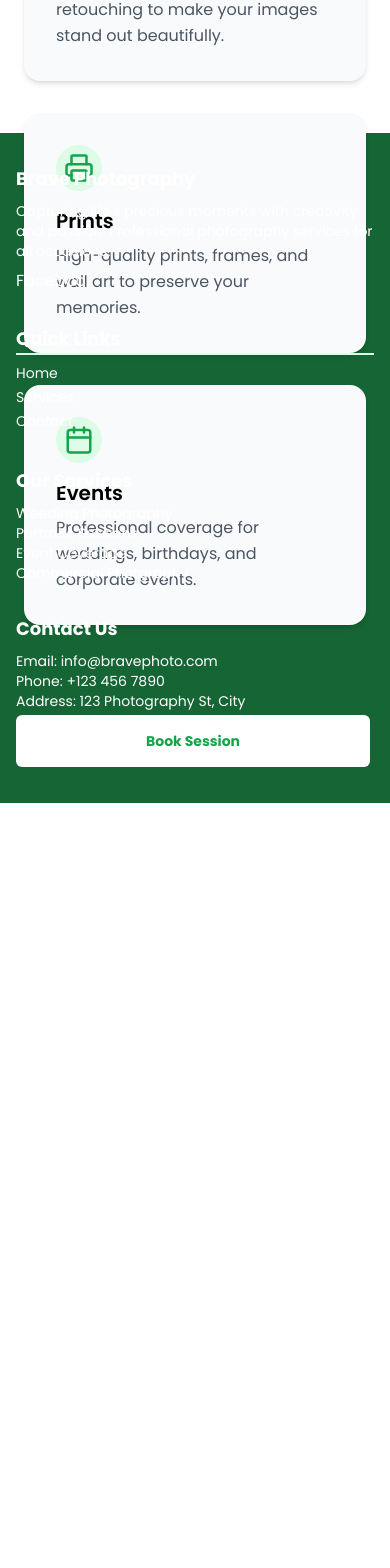
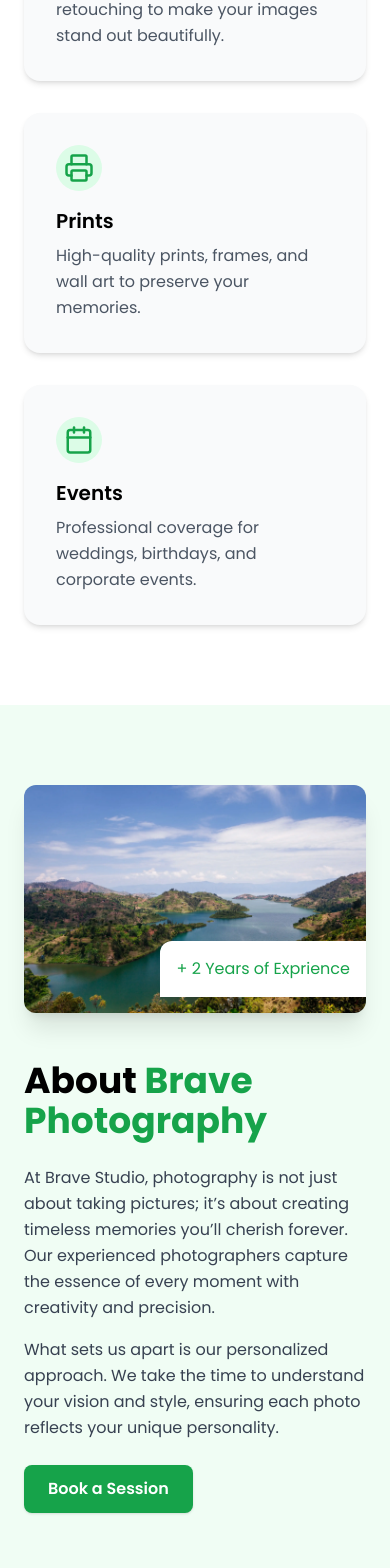
Before and after one commit to Code-harness/brave_photography, a React (Vite) app: page / in a window 390 px wide. Shown: the part 4515-6083 px from the top of the page. Before the commit the page ends 5318 px from the top, so only its background shows below. Built offline with nearby package versions, Linux system fonts and the light colour scheme.

Commit message:
Adding about-us page

```diff
--- a/src/AppRouter.jsx
+++ b/src/AppRouter.jsx
@@ -6,7 +6,7 @@ import { routes } from './Routes.jsx';
 const AppRouter = () => (
   <Router>
     <Navbar />
-    <div className="min-h-[80vh] bg-red-400">
+    <div className="min-h-[80vh] bg-green-50">
       <Routes>
         {routes.map(route => (
           <Route key={route.path} path={route.path} element={route.element} />
--- /dev/null
+++ b/src/Pages/About.jsx
@@ -0,0 +1,46 @@
+import React from "react";
+import Image from "../assets/images/9.webp";
+
+const About = () => {
+  return (
+    <section className="py-20 bg-transparent font-poppins">
+      <div className="max-w-7xl mx-auto px-6 lg:px-8 flex flex-col-reverse lg:flex-row items-center gap-12">
+        {/* Text Content */}
+        <div className="lg:w-1/2">
+          <h2 className="text-4xl font-bold mb-6">
+            About <span className="text-green-600">Brave Photography</span>
+          </h2>
+          <p className="text-gray-700 mb-4 leading-relaxed">
+            At Brave Studio, photography is not just about taking pictures; it’s
+            about creating timeless memories you’ll cherish forever. Our
+            experienced photographers capture the essence of every moment with
+            creativity and precision.
+          </p>
+          <p className="text-gray-700 mb-6 leading-relaxed">
+            What sets us apart is our personalized approach. We take the time
+            to understand your vision and style, ensuring each photo reflects
+            your unique personality.
+          </p>
+          <a
+            href="#contact"
+            className="inline-block px-6 py-3 bg-green-600 text-white font-semibold rounded-lg shadow hover:bg-green-700 transition-colors duration-300"
+          >
+            Book a Session
+          </a>
+        </div>
+
+        {/* Image */}
+        <div className=" relative lg:w-1/2">
+          <img
+            src={Image}
+            alt="Studio"
+            className="w-full rounded-xl shadow-xl object-cover"
+          />
+          <p className="absolute right-0 bottom-4 bg-white p-4 rounded-tl-xl text-green-600"> + 2 Years of Exprience</p>
+        </div>
+      </div>
+    </section>
+  );
+};
+
+export default About;
--- a/src/Pages/Home.jsx
+++ b/src/Pages/Home.jsx
@@ -3,12 +3,14 @@ import React from "react";
 import Hero from "../components/Hero";
 import Gallery from "./Gallery";
 import Services from "./Services";
+import About from "./About";
 
 const Home = () => (
   <div>
     <Hero />
     <Gallery/>
     <Services/>
+    <About/>
   </div>
 );
 
--- a/src/Pages/Services.jsx
+++ b/src/Pages/Services.jsx
@@ -25,7 +25,7 @@ const services = [
 ];
 
 const Services = () => (
-  <section className="py-20 h-screen bg-white font-poppins">
+  <section className="py-20 h-auto bg-white font-poppins">
     <h2 className="text-4xl font-bold text-center mb-4">
       Our <span className="text-green-600">Services</span>
     </h2>
--- a/src/Routes.jsx
+++ b/src/Routes.jsx
@@ -3,11 +3,13 @@ import Gallery from './Pages/Gallery';
 import Services from './Pages/Services';
 import Contact from './Pages/Contact';
 import NotFound from './Pages/NotFound';
+import About from './Pages/About';
 
 export const routes = [
   { path: '/', name: 'Home', element: <Home />, showInNavbar: true },
   { path: '/gallery/', name: 'Gallery', element: <Gallery />, showInNavbar: true },
   { path: '/services', name: 'Services', element: <Services />, showInNavbar: true },
+  {path:'/about-us' ,name:'About',element:<About/>,showInNavbar:true},
   { path: '/contact', name: 'Contact', element: <Contact />, showInNavbar: true },
   { path: '*', name: 'NotFound', element: <NotFound />, showInNavbar: false },
 ];
--- a/src/components/Footer.jsx
+++ b/src/components/Footer.jsx
@@ -4,7 +4,7 @@ const Footer = () => {
   const navigate =useNavigate();
 
  return(
- <footer className="bg-green-800 text-white">
+ <footer className="bg-green-600 text-white">
     <div
       className="max-w-7xl mx-auto px-4 py-8 grid gap-8
                     grid-cols-1 sm:grid-cols-2 md:grid-cols-4"
@@ -19,7 +19,7 @@ const Footer = () => {
       </div>
 
       <div>
-        <h2 className="text-lg font-bold border-b-2 border-green-100 mb-2">
+        <h2 className="text-lg font-bold  mb-2">
           Quick Links
         </h2>
         <NavLink to="/" className="text-sm hover:underline block mb-1">
--- a/src/components/Hero.jsx
+++ b/src/components/Hero.jsx
@@ -2,7 +2,7 @@ import React, { useState, useEffect } from "react";
 import Gallery from "../Pages/Gallery";
 import Image1 from "../assets/images/1.jpeg";
 import Image2 from "../assets/images/2.jpg";
-import Image3 from "../assets/images/3.jpeg";
+import Image3 from "../assets/images/4.jpeg";
 
 const images = [Image1, Image2, Image3];
 
```
